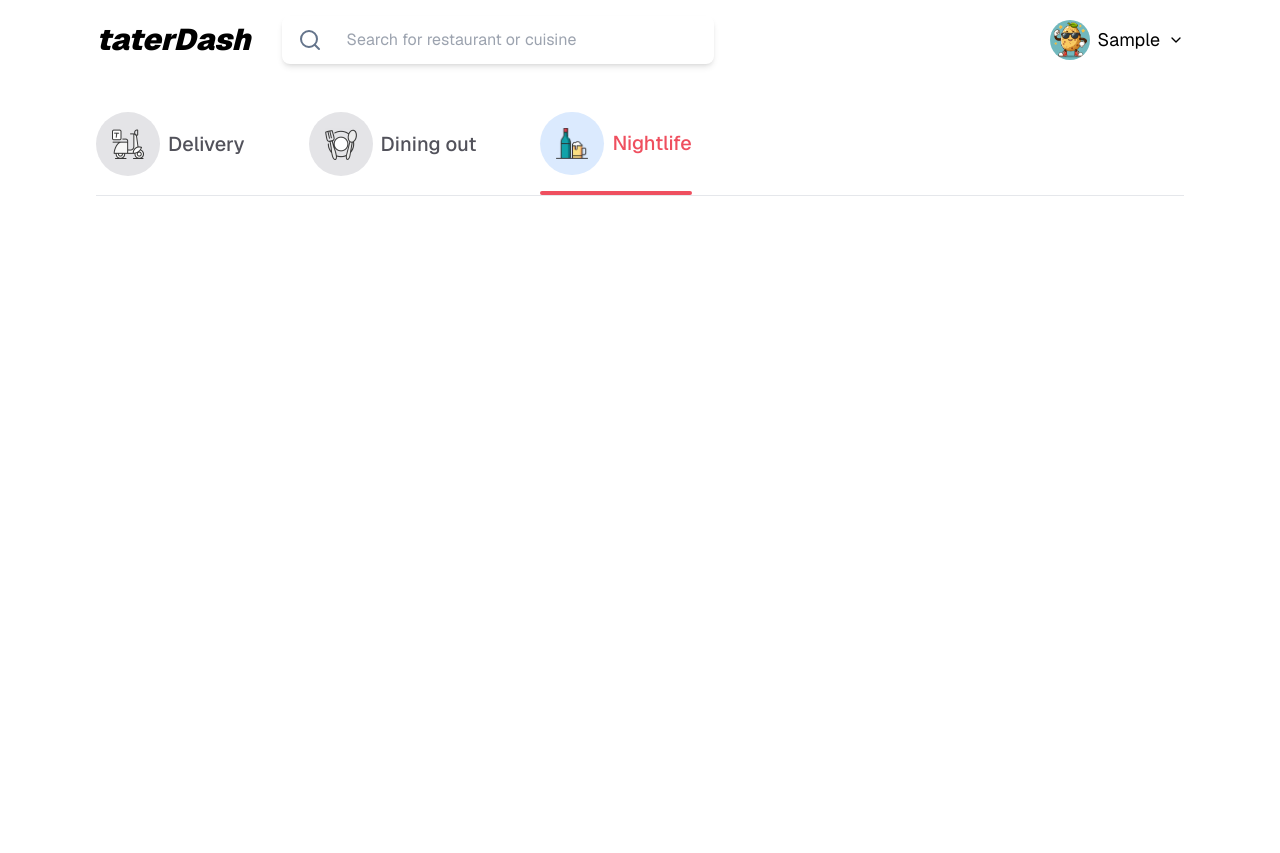
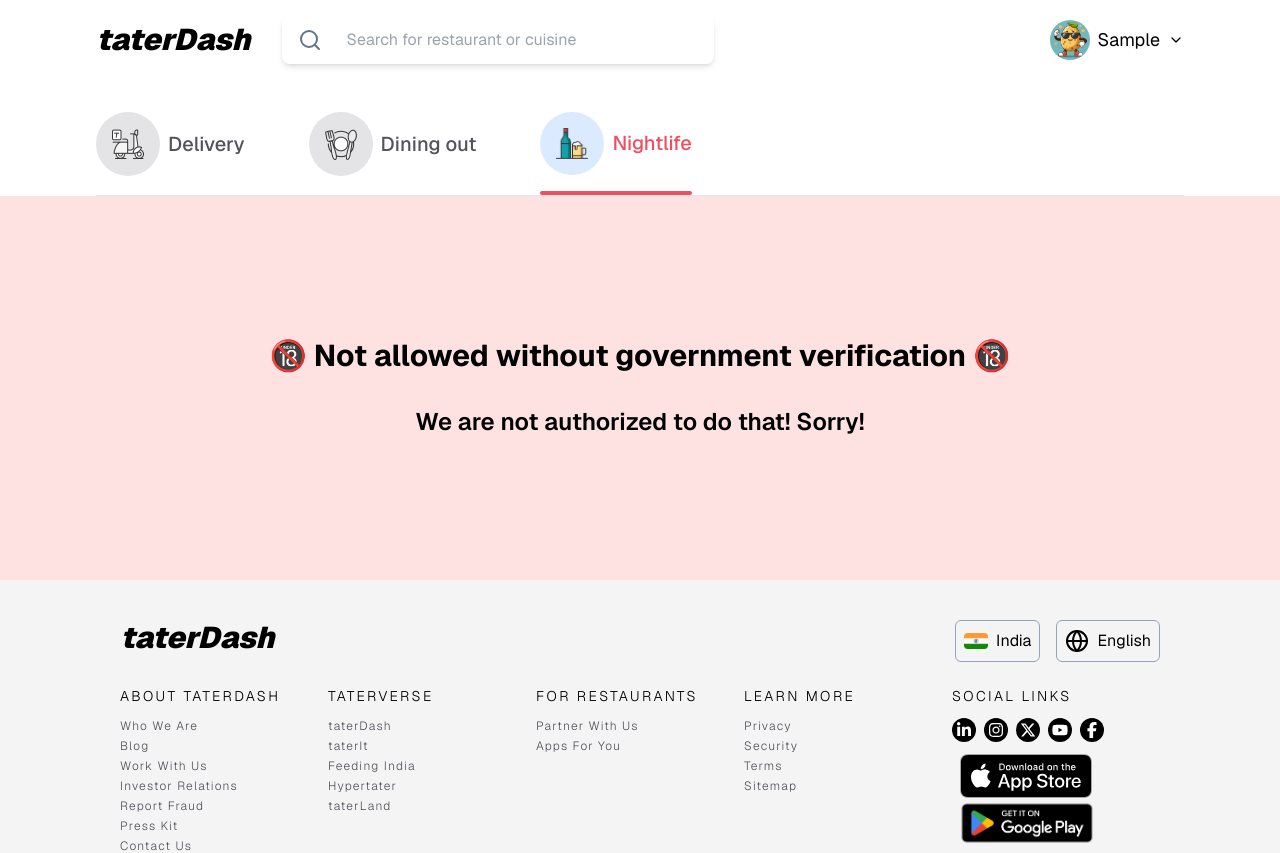
Before and after one commit to nirzon47/taterdash, a Next.js app in the folder client/: page /nightlife in a window 1280 px wide. Shown: the top 853 px of the page. Before the commit the page ends 800 px from the top, so only its background shows below. Built offline with nearby package versions, Linux system fonts and the light colour scheme; sample sign-in values are in the browser's storage.

Commit message:
feat: finished nightlife page

```diff
--- a/client/src/app/delivery/page.tsx
+++ b/client/src/app/delivery/page.tsx
@@ -1,5 +1,6 @@
 import BrandCarousel from '@/components/delivery/BrandCarousel'
 import DeliveryCarousel from '@/components/delivery/DeliveryCarousel'
+import Footer from '@/components/footer/Footer'
 import Header from '@/components/homepage/Header'
 import Navigation from '@/components/homepage/Navigation'
 
@@ -18,6 +19,7 @@ const Delivery = () => {
 			<div className='max-w-[68rem] mx-auto'>
 				<BrandCarousel />
 			</div>
+			<Footer />
 		</div>
 	)
 }
--- a/client/src/app/dine-out/page.tsx
+++ b/client/src/app/dine-out/page.tsx
@@ -1,4 +1,5 @@
 import DineoutCarousel from '@/components/dineout/DineoutCarousel'
+import Footer from '@/components/footer/Footer'
 import Header from '@/components/homepage/Header'
 import Navigation from '@/components/homepage/Navigation'
 
@@ -21,6 +22,7 @@ const DineOut = () => {
 					<DineoutCarousel />
 				</div>
 			</div>
+			<Footer />
 		</div>
 	)
 }
--- a/client/src/app/nightlife/page.tsx
+++ b/client/src/app/nightlife/page.tsx
@@ -1,12 +1,24 @@
+import Footer from '@/components/footer/Footer'
 import Header from '@/components/homepage/Header'
 import Navigation from '@/components/homepage/Navigation'
 
 const page = () => {
 	return (
-		<div className='max-w-[68rem] mx-auto'>
-			<Header />
-			<Navigation active='nightlife' />
-		</div>
+		<>
+			<div className='max-w-[68rem] mx-auto'>
+				<Header />
+				<Navigation active='nightlife' />
+			</div>
+			<div className='bg-red-100 h-96 grid place-content-center font-bold space-y-8'>
+				<h1 className='text-center text-3xl'>
+					🔞 Not allowed without government verification 🔞
+				</h1>
+				<p className='text-center text-2xl font-semibold'>
+					We are not authorized to do that! Sorry!
+				</p>
+			</div>
+			<Footer />
+		</>
 	)
 }
 
```
